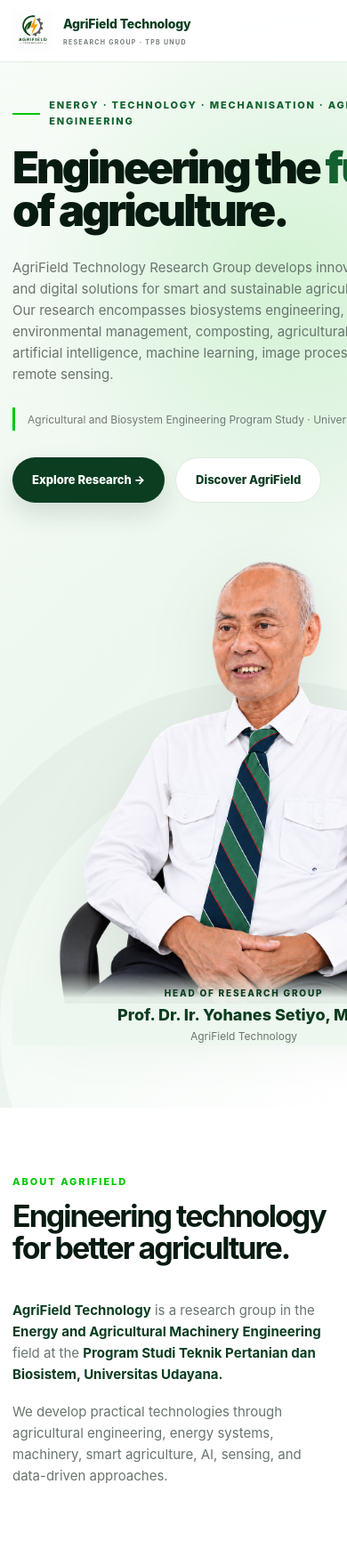
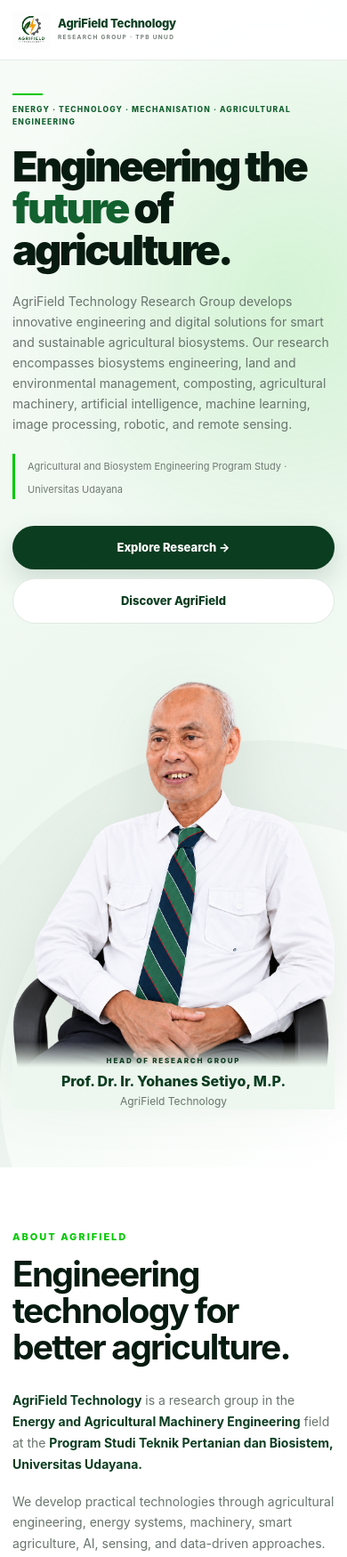
Before and after one commit to mukhessm/web-era, a plain HTML site: page index.html in a window 390 px wide. Shown: the top 1750 px of the page at 89% size. Drawn offline with Linux system fonts and the light colour scheme.

Commit message:
Update index.html

```diff
--- a/index.html
+++ b/index.html
@@ -9,7 +9,7 @@
     <meta name="description"
           content="AgriField Technology Research Group - Energy and Agricultural Machinery Engineering, Agricultural and Biosystems Engineering, Universitas Udayana.">
 
-    <link rel="icon" type="image/png" href="icon\logo-era.png">
+    <link rel="icon" type="image/png" href="icon/logo-era.png">
 
     <style>
 
@@ -1021,180 +1021,290 @@
            RESPONSIVE
         ===================================================== */
 
-        @media(max-width: 900px) {
+        @media (max-width: 1100px) {
+            .hero-grid {
+                grid-template-columns: 1fr 0.9fr;
+                gap: 35px;
+            }
+
+            .leader-profile {
+                width: min(100%, 460px);
+                min-height: auto;
+            }
+
+            .leader-photo {
+                width: 100%;
+                height: auto;
+                max-height: 500px;
+            }
+
+            .team-grid {
+                grid-template-columns: repeat(2, minmax(0, 1fr));
+            }
+        }
+
+        @media (max-width: 900px) {
+            .navbar {
+                height: 72px;
+            }
 
             .nav-menu {
                 display: none;
             }
 
+            .brand-logo {
+                width: 46px;
+                height: 46px;
+            }
+
+            .brand-title {
+                font-size: 15px;
+            }
+
+            .brand-subtitle {
+                font-size: 8px;
+            }
 
             .hero {
-                padding:
-                    130px 0 80px;
-            }
-
+                min-height: auto;
+                padding: 125px 0 80px;
+            }
 
             .hero-grid {
-
-                grid-template-columns:
-                    1fr;
-
-                gap:
-                    40px;
-            }
-
+                grid-template-columns: 1fr;
+                gap: 45px;
+            }
+
+            .hero h1 {
+                max-width: 760px;
+                font-size: clamp(46px, 8vw, 68px);
+            }
+
+            .hero-description {
+                max-width: 720px;
+            }
 
             .hero-visual {
-
-                min-height:
-                    400px;
-            }
-
+                min-height: auto;
+                width: 100%;
+            }
+
+            .leader-profile {
+                width: min(100%, 500px);
+                margin: 0 auto;
+            }
+
+            .leader-photo {
+                width: 100%;
+                height: auto;
+                max-height: none;
+            }
 
             .about-grid {
-
-                grid-template-columns:
-                    1fr;
-
-                gap:
-                    40px;
-            }
-
-
-            .research-grid {
-
-                grid-template-columns:
-                    1fr 1fr;
+                grid-template-columns: 1fr;
+                gap: 35px;
             }
 
             .team-grid {
-                grid-template-columns: repeat(2, 1fr);
-            }
-
+                grid-template-columns: repeat(2, minmax(0, 1fr));
+            }
+
+            .member-photo {
+                height: 340px;
+            }
+
+            .roadmap-image {
+                width: 100%;
+            }
 
             .cta-inner {
-
-                display:
-                    block;
-            }
-
-
-            .cta .btn {
-
-                margin-top:
-                    25px;
-            }
-        }
-
-
-        @media(max-width: 600px) {
-
+                flex-direction: column;
+                align-items: flex-start;
+            }
+        }
+
+        @media (max-width: 600px) {
             .container {
-
-                width:
-                    calc(100% - 28px);
-            }
-
+                width: calc(100% - 28px);
+            }
 
             .navbar {
-
-                height:
-                    70px;
-            }
-
+                height: 68px;
+            }
+
+            .brand {
+                gap: 9px;
+                min-width: 0;
+            }
 
             .brand-logo {
-
-                width:
-                    45px;
-
-                height:
-                    45px;
-            }
-
+                width: 42px;
+                height: 42px;
+                flex: 0 0 42px;
+            }
 
             .brand-title {
-
-                font-size:
-                    14px;
-            }
-
+                font-size: 13px;
+                line-height: 1.15;
+                white-space: nowrap;
+            }
 
             .brand-subtitle {
-
-                font-size:
-                    7px;
-            }
-
+                font-size: 6.5px;
+                white-space: nowrap;
+            }
 
             .hero {
-
-                padding:
-                    110px 0 70px;
-            }
-
+                padding: 105px 0 65px;
+            }
+
+            .hero-label {
+                font-size: 8.5px;
+                letter-spacing: 1.15px;
+                flex-wrap: wrap;
+            }
 
             .hero h1 {
-
-                font-size:
-                    49px;
-
-                letter-spacing:
-                    -3px;
-            }
-
+                font-size: clamp(40px, 12vw, 54px);
+                line-height: 1;
+                letter-spacing: -2.8px;
+            }
 
             .hero-description {
-
-                font-size:
-                    15px;
-            }
-.label-engineering {
-
-                left:
-                    -10px;
-            }
-
-
-            .label-energy {
-
-                right:
-                    -5px;
-            }
-
-
-            .research-grid {
-
-                grid-template-columns:
-                    1fr;
+                font-size: 14px;
+                line-height: 1.65;
+                margin: 22px 0;
+            }
+
+            .institution span {
+                font-size: 11px;
+            }
+
+            .hero-buttons {
+                width: 100%;
+                flex-direction: column;
+                gap: 10px;
+            }
+
+            .hero-buttons .btn {
+                width: 100%;
+            }
+
+            .hero-visual {
+                width: 100%;
+                min-height: auto;
+            }
+
+            .leader-profile {
+                width: 100%;
+                max-width: 390px;
+                margin: 0 auto;
+            }
+
+            .leader-photo {
+                width: 100%;
+                height: auto;
+            }
+
+            .leader-caption {
+                margin-top: -28px;
+                padding: 15px 15px 0;
+            }
+
+            .leader-role {
+                font-size: 8px;
+            }
+
+            .leader-caption h3 {
+                font-size: 16px;
+            }
+
+            .about,
+            .team,
+            .research-roadmap {
+                padding: 70px 0;
+            }
+
+            .about-grid {
+                gap: 28px;
+            }
+
+            .about h2,
+            .team-heading h2,
+            .section-heading h2 {
+                font-size: clamp(34px, 10vw, 44px);
+                line-height: 1.05;
+                letter-spacing: -1.8px;
+            }
+
+            .about-text p {
+                font-size: 14px;
+                line-height: 1.7;
+            }
+
+            .team-heading {
+                margin-bottom: 30px;
             }
 
             .team-grid {
                 grid-template-columns: 1fr;
+                gap: 15px;
             }
 
             .member-photo {
-                height: 330px;
-            }
-
-
-            .about,
-            .research {
-
-                padding:
-                    75px 0;
-            }
-
+                height: 350px;
+            }
+
+            .roadmap-image {
+                width: 100%;
+                padding: 4px;
+                border-radius: 14px;
+            }
+
+            .roadmap-image img {
+                width: 100%;
+                height: auto;
+                border-radius: 10px;
+            }
+
+            .cta {
+                padding: 65px 0;
+            }
+
+            .cta h2 {
+                font-size: clamp(30px, 9vw, 40px);
+            }
+
+            .cta .btn {
+                width: 100%;
+            }
 
             .footer-inner {
-
-                display:
-                    block;
-
-                text-align:
-                    center;
-            }
-
+                display: block;
+                text-align: center;
+            }
+        }
+
+        @media (max-width: 380px) {
+            .container {
+                width: calc(100% - 24px);
+            }
+
+            .brand-title {
+                font-size: 12px;
+            }
+
+            .hero h1 {
+                font-size: 39px;
+            }
+
+            .leader-profile {
+                max-width: 330px;
+            }
+
+            .member-photo {
+                height: 310px;
+            }
         }
 
     </style>
@@ -1217,7 +1327,7 @@
         <a href="#home" class="brand">
 
             <img
-                src="icon\logo-era.png"
+                src="icon/logo-era.png"
                 alt="AgriField Technology"
                 class="brand-logo"
             >
@@ -1354,7 +1464,7 @@
     <div class="leader-profile">
 
         <img
-            src="icon\lead-no.png"
+            src="icon/lead-no.png"
             alt="Prof. Dr. Ir. Yohanes Setiyo, M.P."
             class="leader-photo"
         >
@@ -1468,7 +1578,7 @@
                 <div class="member-photo">
 
                     <img
-                        src="icon\lead.png"
+                        src="icon/lead.png"
                         alt="Prof. Dr. Ir. Yohanes Setiyo, M.P."
                     >
 
@@ -1485,7 +1595,7 @@
                 <div class="member-photo">
 
                     <img
-                        src="icon\member-1.png"
+                        src="icon/member-1.png"
                         alt="Nama Member"
                     >
 
@@ -1502,7 +1612,7 @@
                 <div class="member-photo">
 
                     <img
-                        src="icon\member-2.png"
+                        src="icon/member-2.png"
                         alt="Nama Member"
                     >
 
@@ -1520,7 +1630,7 @@
                 <div class="member-photo">
 
                     <img
-                        src="icon\member-4.png"
+                        src="icon/member-4.png"
                         alt="Nama Member"
                     >
 
@@ -1541,7 +1651,7 @@
          RESEARCH PREVIEW
     ================================================= -->
 
-    <section id="research" class="research">
+    <section id="research" class="research-roadmap">
 
         <div class="container">
 
@@ -1576,7 +1686,7 @@
         <div class="roadmap-image">
 
             <img
-                src="icon\roadmap.png"
+                src="icon/roadmap.png"
                 alt="AgriField Technology Research Roadmap"
             >
 
```
Lines whose indentation alone changed are shown as unchanged.
